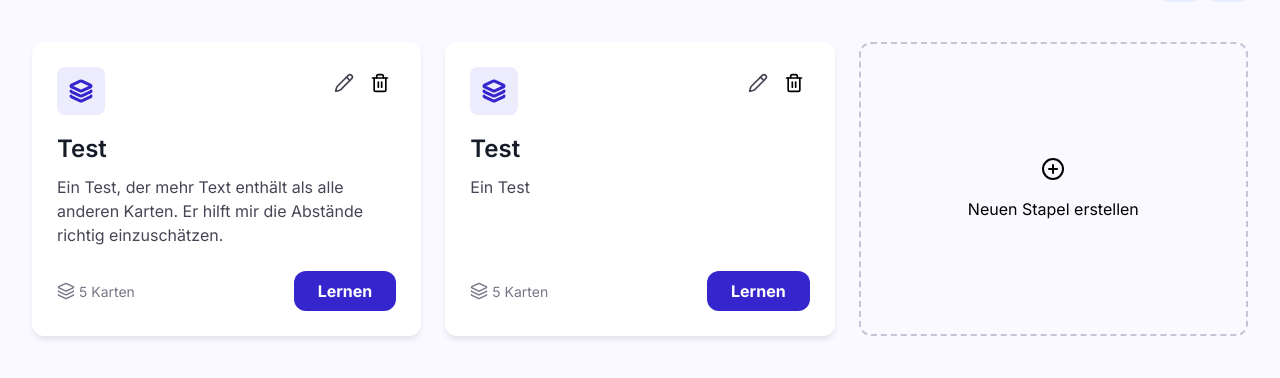
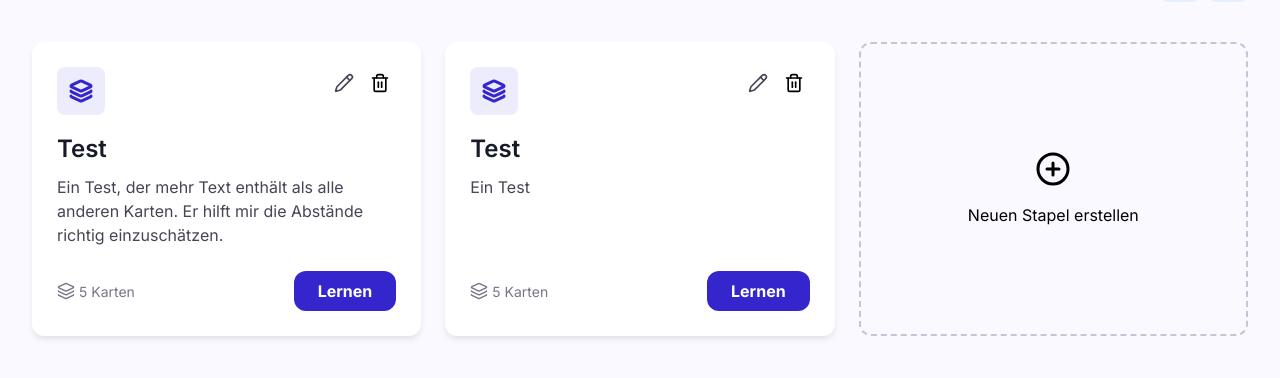
Before and after one commit to 44K33/flashcard, a React (Vite) app in the folder frontend/: page / in a window 1280 px wide. Shown: the part 182-560 px from the top of the page. Built offline with nearby package versions, Linux system fonts and the light colour scheme.

Commit message:
AddDeckCard verfeinert

```diff
--- a/frontend/src/components/AddDeckCard.jsx
+++ b/frontend/src/components/AddDeckCard.jsx
@@ -2,8 +2,15 @@ import { PlusCircle } from "lucide-react";
 
 function AddDeckCard() {
   return (
-    <div className="border-dashed border-2 border-outline-variant items-center justify-center h-full rounded-xl flex flex-col hover:border-primary hover:text-primary transition-all duration-200">
-      <PlusCircle className="mb-4" />
+    // group = ermöglicht group-hover auf Kind-Elementen
+    // hover:border-primary hover:text-primary = wird beim Hovern blau
+    <div className="group border-dashed border-2 border-outline-variant items-center justify-center h-full rounded-xl flex flex-col hover:border-primary hover:text-primary transition-all duration-200 cursor-pointer">
+      {/* group-hover:scale-110 = Plus vergrössert sich wenn der ganze Container gehovert wird */}
+      {/* transition-transform = Vergrösserung animiert sich sanft */}
+      <PlusCircle
+        className="mb-4 group-hover:scale-110 transition-transform"
+        size={36}
+      />
       <p>Neuen Stapel erstellen</p>
     </div>
   );
```
